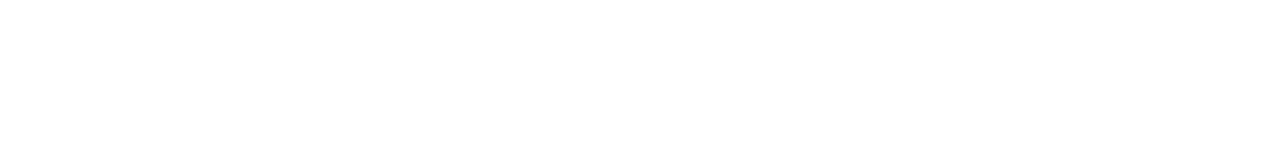
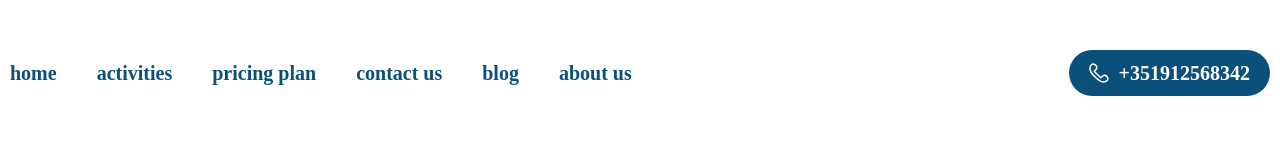
Before and after one commit to yuriiweblack/surf, a plain HTML site: page index.html in a window 1280 px wide. Drawn offline with Linux system fonts and the light colour scheme.

Commit message:
header top 100%

```diff
--- a/css/style.css
+++ b/css/style.css
@@ -0,0 +1,67 @@
+html{
+    box-sizing: border-box;
+}
+
+*,
+*::before,
+*::after{
+    box-sizing: inherit;
+}
+
+a{
+    color: inherit;
+    text-decoration: none;
+}
+
+ul{
+    margin: 0;
+    padding: 0;
+}
+
+li{
+    list-style: none;
+}
+
+h1,h2,h3,h4, p{
+    margin: 0;
+}
+
+body{
+    font-size: 16px;
+    line-height: 1.3;
+    font-weight: 600;
+}
+
+.container{
+    max-width: 1740px;
+    padding: 0 10px;
+    margin: 0 auto;
+}
+
+.header__top{
+    display: flex;
+    justify-content: space-between;
+    padding-top: 50px;
+    align-items: center;
+    font-size: 20px;
+    line-height: 26px;
+    font-weight: 700;
+}
+
+.menu__list{
+    display: flex;
+    /* align-items: center; */
+    color: #0A507A;
+    gap: 40px
+}
+
+.header__phone{
+    display: flex;
+    align-items: center;
+    background-color: #0A507A;
+    padding: 10px 20px;
+    border-radius: 30px;
+    color: #ffffff;
+    gap:10px;
+
+}
--- a/index.html
+++ b/index.html
@@ -4,14 +4,55 @@
 <head>
   <meta charset="UTF-8">
   <meta name="viewport" content="width=device-width, initial-scale=1.0">
-  <title>Document</title>
+  <title>Surfing school</title>
+  <link rel="shortcut icon" href="images/logo.svg">
   <link rel="stylesheet" href="css/normalize.css">
   <link rel="stylesheet" href="css/style.css">
 </head>
 
 <body>
 
+    <header class="header">
+        <div class="container">
+            <div class="header__top">
+                <nav class="menu">
+                    <!-- ul.menu__list>li.menu__item*6>a.menu__link[href=#] -->
+                    <ul class="menu__list">
+                        <li class="menu__item">
+                            <a class="menu__link"  href="#">home</a>
+                        </li>
+                        <li class="menu__item">
+                            <a class="menu__link"  href="#">activities</a>
+                        </li>
+                        <li class="menu__item">
+                            <a class="menu__link"  href="#">pricing plan</a>
+                        </li>
+                        <li class="menu__item">
+                            <a class="menu__link"  href="#">contact us</a>
+                        </li>
+                        <li class="menu__item">
+                            <a class="menu__link"  href="#">blog</a>
+                        </li>
+                        <li class="menu__item">
+                            <a class="menu__link"  href="#">about us</a>
+                        </li>
+                    </ul>
+                </nav>
+                <a class="header__phone" href="+351912568342">
+                    <img src="images/phone-ico.svg" alt="phone-ico img">
+                    +351912568342
+                </a>
+            </div>
+        </div>
+    </header>
 
+    <main class="main">
+        <section></section>
+    </main>
+
+    <footer class="footer">
+
+    </footer>
 
   <script src="js/main.js"></script>
 </body>
```
Also changed, not shown: images/logo.svg (added), images/phone-ico.svg (added).
